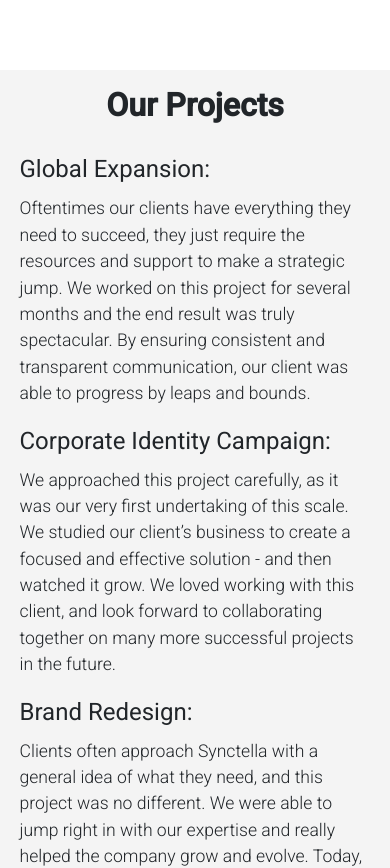
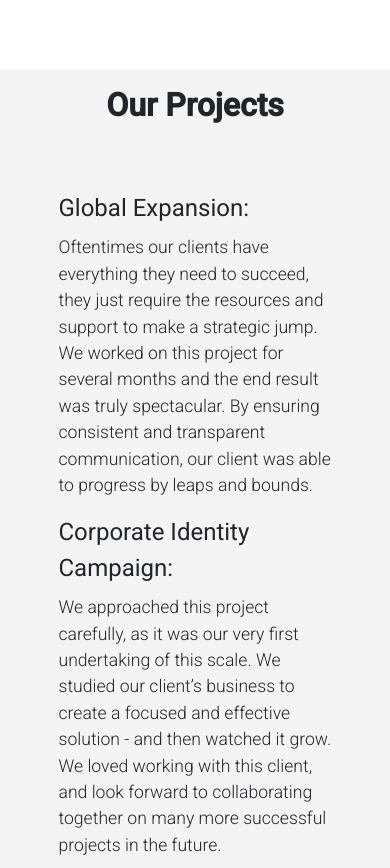
Before and after one commit to Mizan-Primex/resolved-synctella, a React (Create React App) app: page / in a window 390 px wide. Shown: the part 8960-9828 px from the top of the page. Built offline with nearby package versions, Linux system fonts and the light colour scheme.

Commit message:
size fixed

```diff
--- a/src/Component/Home/Home.css
+++ b/src/Component/Home/Home.css
@@ -985,7 +985,7 @@ button:focus{
     margin-left: 0rem;
     height: auto;
     width: 100vw;
-    padding: 5%;
+    padding: 15%;
 }
 .project-details label{
     font-size: 150%;
```
